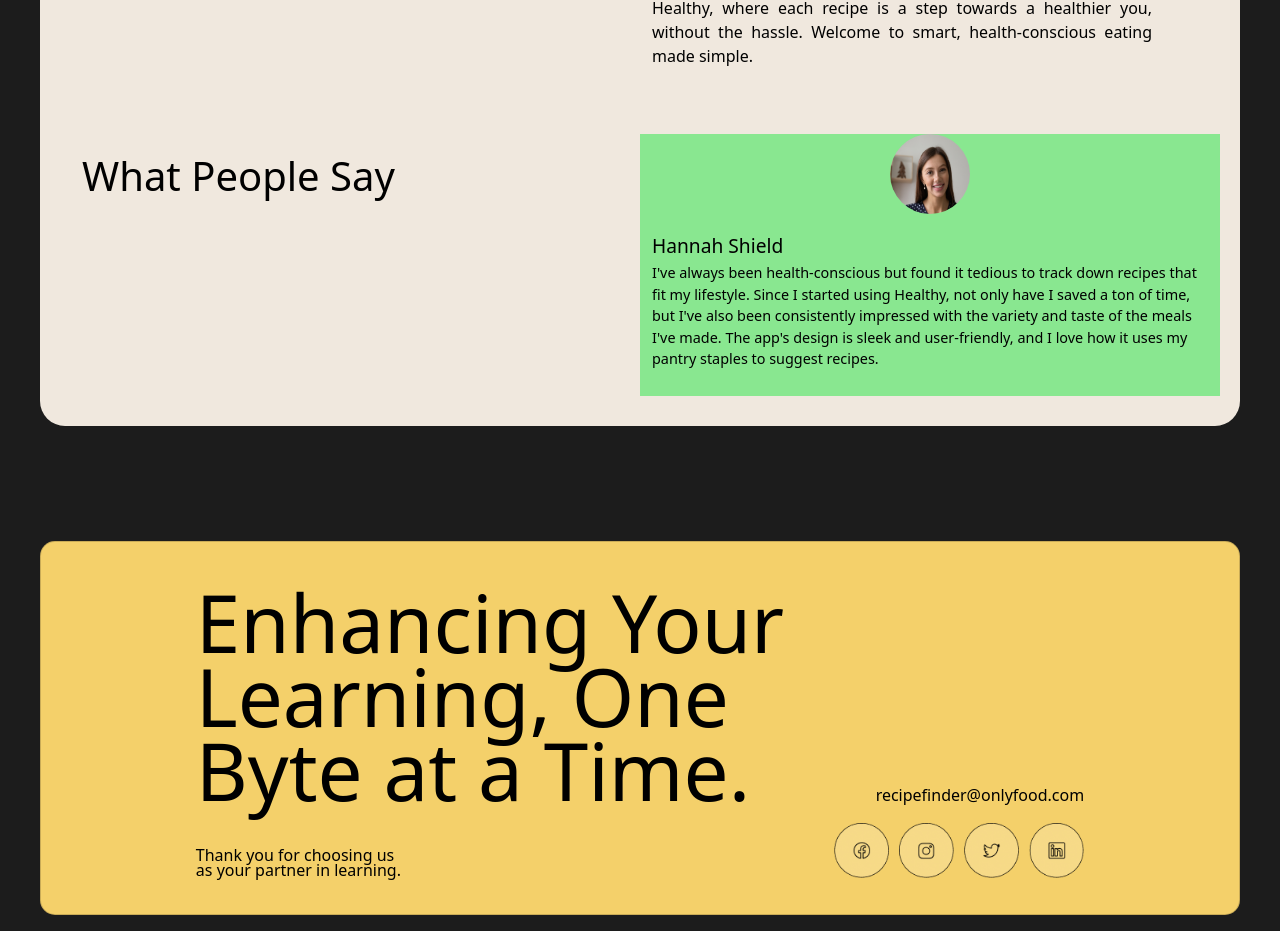
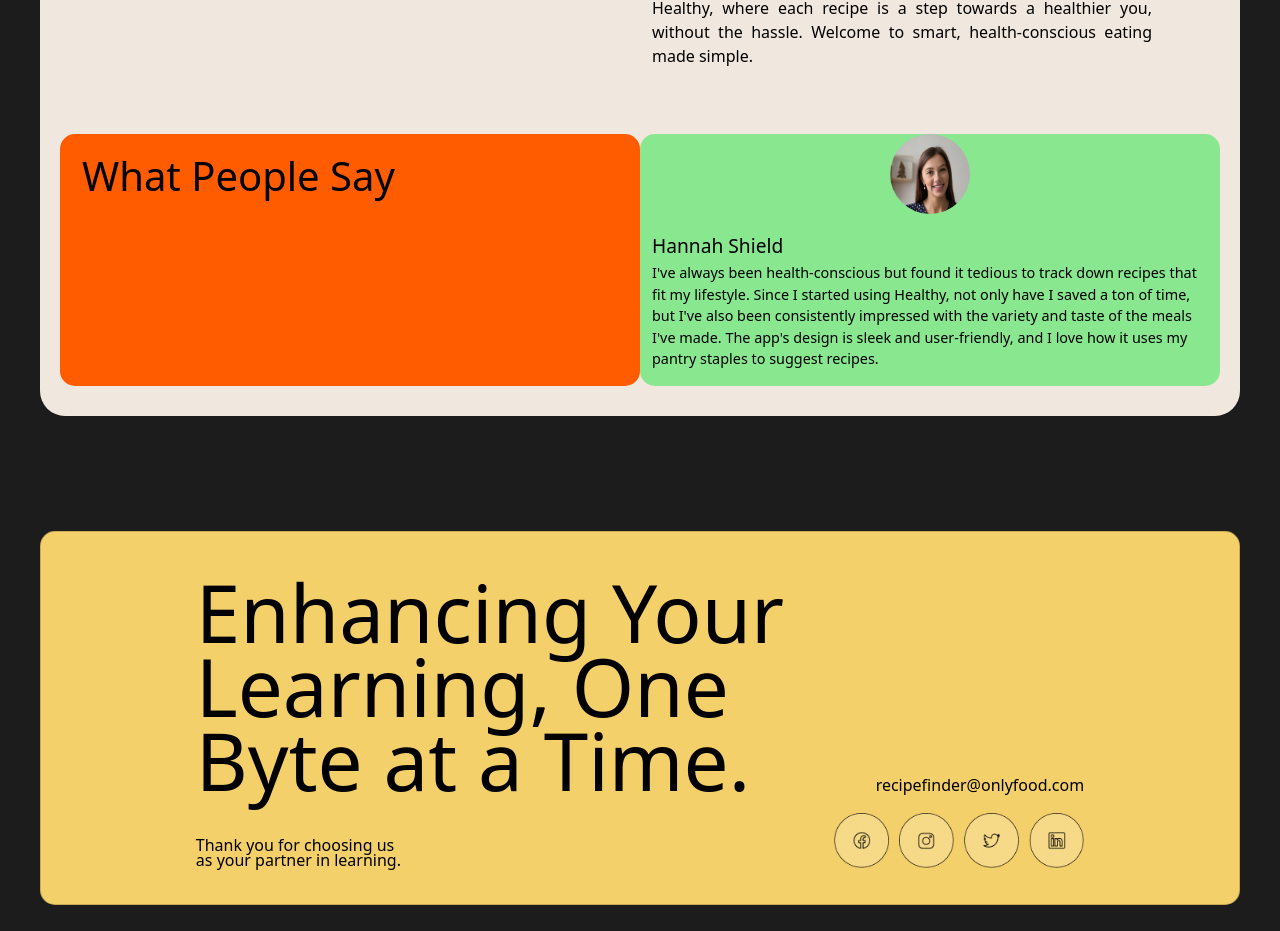
Before and after one commit to recipe-finder-group-project/recipe-finder, a React (Create React App) app in the folder client/: page /about in a window 1280 px wide. Shown: the part 832-1763 px from the top of the page. Built offline with nearby package versions, Linux system fonts and the light colour scheme; no server answers; a web font is replaced by a local one.

Commit message:
ha-s9fgh-9asfg8

```diff
--- a/client/src/components/css/FooterComponent.css
+++ b/client/src/components/css/FooterComponent.css
@@ -31,11 +31,17 @@
   padding-top: 5px;
 }
 
+.left-middle-card{
+  background-color: #ff5c00;
+}
+
 .left-middle-card,
 .right-middle-card {
   width: 50%; /* Ensures each card takes up half the width of the container */
   flex: 1 1 45%; /* Allows cards to wrap and maintain a minimum size */
   margin: 10px 0; /* Ensures spacing between items when wrapped */
+  border-radius: 15px;
+  height: inherit;
 }
 
 .top-content-card {
@@ -55,11 +61,7 @@
   height: inherit;
 }
 
-.right-middle-card,
-.left-middle-card {
-  height: inherit;
-  padding-bottom: 10px;
-}
+
 
 .left-right-align {
   display: flex;
```
